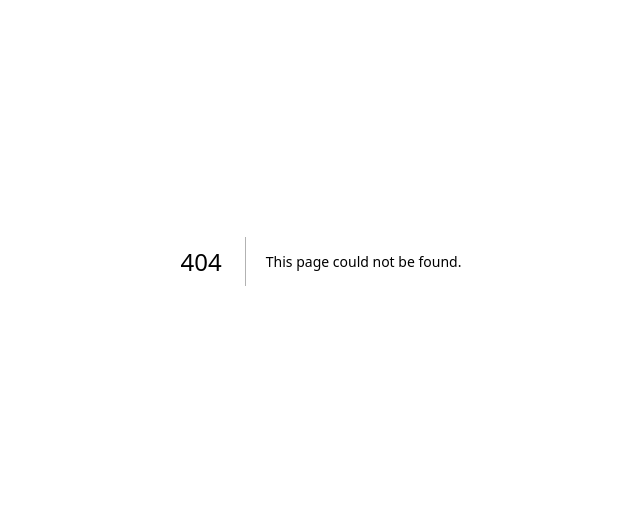
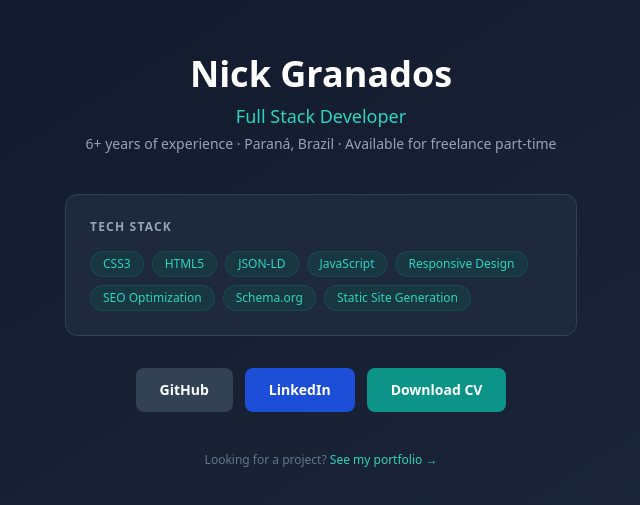
Before and after one commit to internick2017/nick-granados-website, a Next.js app: page /dev in a window 1280 px wide. Before the commit this address had no page. Shown: the part 139-644 px from the top of the page, without its empty margins (319-959 px from the left). Built offline with nearby package versions, Linux system fonts and the light colour scheme.

Commit message:
feat: add /dev page for recruiters with auto-generated tech stack

```diff
--- /dev/null
+++ b/src/app/dev/page.tsx
@@ -0,0 +1,71 @@
+import { getAllTechnologies } from '@/data/projects'
+import type { Metadata } from 'next'
+
+export const metadata: Metadata = {
+  title: 'Nick Granados — Developer Profile',
+  description: 'Full Stack Developer with 6+ years of experience. WordPress, PHP, React, Next.js, Laravel, and more.',
+  robots: 'noindex',
+}
+
+export default function DevPage() {
+  const technologies = getAllTechnologies()
+
+  return (
+    <main className="min-h-screen bg-gradient-to-br from-slate-900 to-slate-800 flex items-center justify-center px-4 py-16">
+      <div className="max-w-lg w-full text-center">
+        <h1 className="text-4xl font-bold text-white mb-2">Nick Granados</h1>
+        <p className="text-teal-400 text-lg font-medium mb-1">Full Stack Developer</p>
+        <p className="text-slate-400 text-sm mb-10">
+          6+ years of experience · Paraná, Brazil · Available for freelance part-time
+        </p>
+
+        <div className="bg-slate-800 rounded-xl p-6 mb-8 text-left border border-slate-700">
+          <h2 className="text-xs font-bold text-slate-400 uppercase tracking-widest mb-4">Tech Stack</h2>
+          <div className="flex flex-wrap gap-2">
+            {technologies.map((tech) => (
+              <span
+                key={tech}
+                className="px-3 py-1 bg-teal-900/40 text-teal-400 text-xs rounded-full font-medium border border-teal-700/30"
+              >
+                {tech}
+              </span>
+            ))}
+          </div>
+        </div>
+
+        <div className="flex flex-col sm:flex-row gap-3 justify-center">
+          <a
+            href="https://github.com/internick2017"
+            target="_blank"
+            rel="noopener noreferrer"
+            className="flex items-center justify-center gap-2 px-6 py-3 bg-slate-700 hover:bg-slate-600 text-white rounded-lg font-semibold transition-colors text-sm"
+          >
+            GitHub
+          </a>
+          <a
+            href="https://www.linkedin.com/in/nick-granados"
+            target="_blank"
+            rel="noopener noreferrer"
+            className="flex items-center justify-center gap-2 px-6 py-3 bg-blue-700 hover:bg-blue-600 text-white rounded-lg font-semibold transition-colors text-sm"
+          >
+            LinkedIn
+          </a>
+          <a
+            href="/cv-nick-granados.pdf"
+            download
+            className="flex items-center justify-center gap-2 px-6 py-3 bg-teal-600 hover:bg-teal-500 text-white rounded-lg font-semibold transition-colors text-sm"
+          >
+            Download CV
+          </a>
+        </div>
+
+        <p className="text-slate-500 text-xs mt-10">
+          Looking for a project?{' '}
+          <a href="/" className="text-teal-400 hover:underline">
+            See my portfolio →
+          </a>
+        </p>
+      </div>
+    </main>
+  )
+}
```
